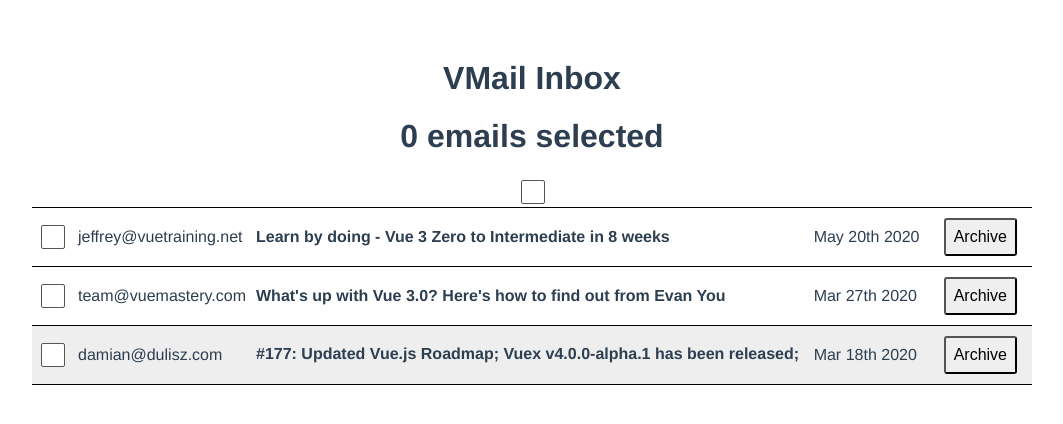
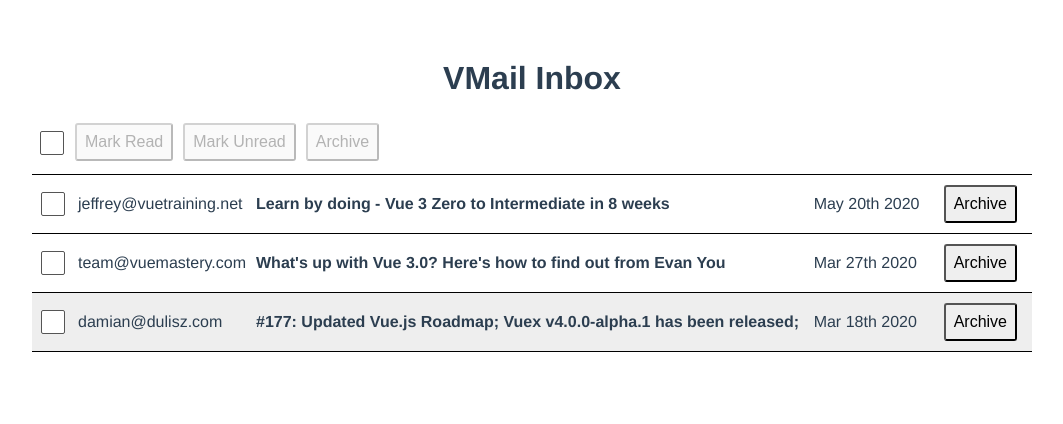
Before and after one commit to Rikstam/vue-gmail-clone, a Vue app in the folder app/: page / in a window 1280 px wide. Shown: the top 424 px of the page, without its empty margins (108-1171 px from the left). Built offline with nearby package versions, Linux system fonts and the light colour scheme; data requests are answered from the project's data file.

Commit message:
Implement bulk actions

```diff
--- a/app/src/App.vue
+++ b/app/src/App.vue
@@ -1,7 +1,5 @@
 <template>
   <h1>VMail Inbox</h1>
-  <h1>{{emailSelection.emails.size}} emails selected</h1>
-
   <Suspense>
     <template #default>
       <MailTable />
--- a/app/src/components/BulkActionBar.vue
+++ b/app/src/components/BulkActionBar.vue
@@ -1,9 +1,23 @@
 <template>
-    <div>
-        <input type="checkbox"
+    <div class="bulk-action-bar">
+       <span class="checkbox">
+         <input type="checkbox"
                 :checked="allEmailsSelected"
                 :class="[someEmailsSelected ? 'partial-check': '']"
                 @click="bulkSelect" />
+       </span>
+       <span class="buttons">
+          <button @click="emailSelection.markRead()"
+                  :disabled="[...emailSelection.emails].every(e => e.read)">
+                  Mark Read</button> <!-- splat the emails set into an array with ... -->
+
+          <button @click="emailSelection.markUnread()"
+                  :disabled="[...emailSelection.emails].every(e => !e.read)"
+          >Mark Unread</button>
+
+          <button @click="emailSelection.archive()"
+                  :disabled="numberSelected === 0">Archive</button>
+       </span>
     </div>
 </template>
 
@@ -28,7 +42,9 @@
         return {
             allEmailsSelected,
             someEmailsSelected,
-            bulkSelect
+            bulkSelect,
+            emailSelection,
+            numberSelected
         }
     },
     props: {
--- a/app/src/composables/use-email-selection.js
+++ b/app/src/composables/use-email-selection.js
@@ -1,5 +1,6 @@
 
 import {reactive} from 'vue';
+import axios from 'axios';
 
 const emails = reactive(new Set());
 
@@ -15,16 +16,30 @@
         emails.clear() // set.clear()
     }
 
+    const forSelected = (fn) => {
+        emails.forEach((email) => {
+            fn(email)
+            axios.put(`http://localhost:1323/emails/${email.id}`, email);
+        })
+    }
+
     const addMultiple = (newEmails) => {
         newEmails.forEach((email) => {
             emails.add(email)
         })
     }
+    const markRead = () =>  forSelected(email => email.read = true)
+    const markUnread = () => forSelected(email => email.read = false)
+    const archive = () => { forSelected(email => email.archived = true); clear();}
+
     return {
         emails,
         toggle,
         clear,
-        addMultiple
+        addMultiple,
+        markRead,
+        markUnread,
+        archive
     }
 }
 
```
